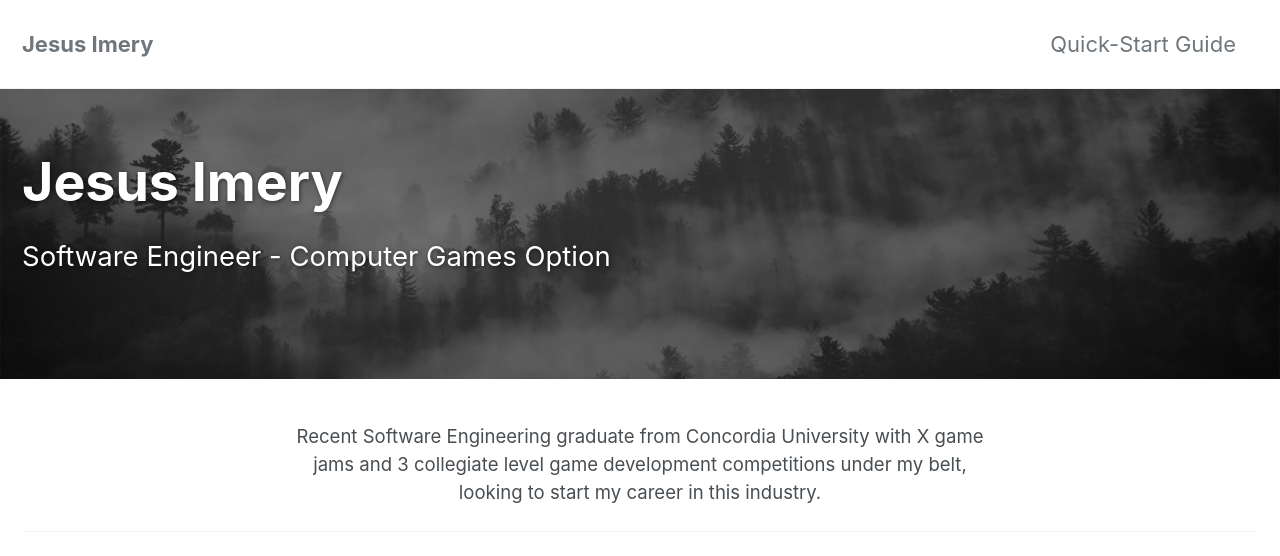
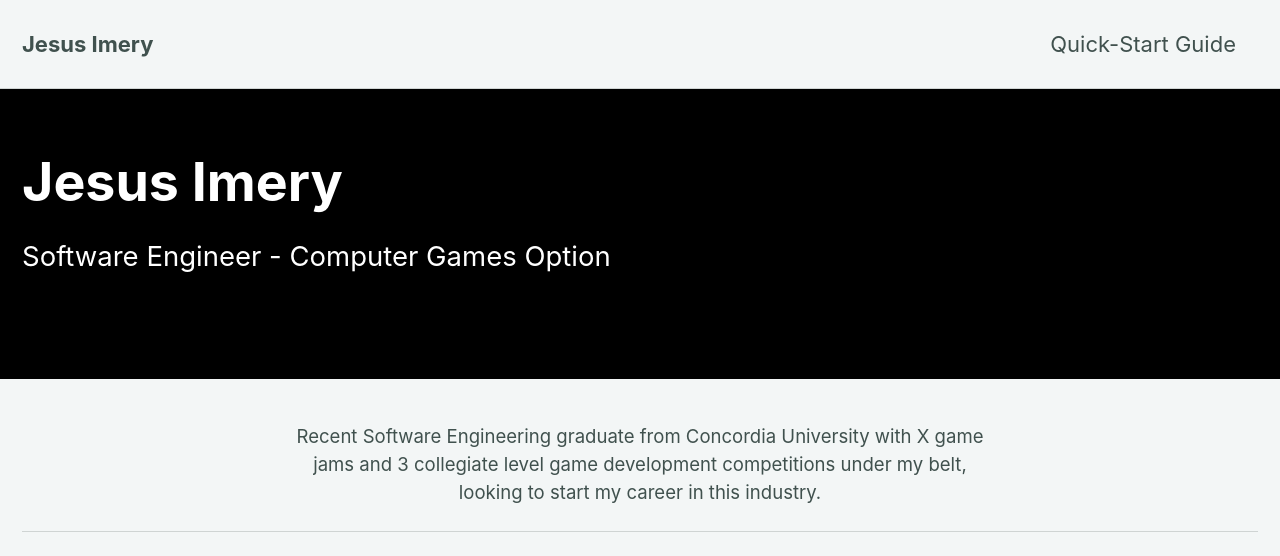
Before and after one commit to Yisas/yisas.github.io, a Jekyll site: the page built from index.md, in a window 1280 px wide. Shown: the top 556 px of the page. Built offline with Jekyll 4.4.1, drawn with Linux system fonts in a browser that asks for light colours; cached includes are drawn as plain includes; the list of posts is cut into pages by our own code; some of the changed text lies outside the part shown; grey boxes are pictures that could not be loaded.

Commit message:
View on github button + new theme & bio-photo

```diff
--- a/_config.yml
+++ b/_config.yml
@@ -12,7 +12,8 @@
 
 # theme                  : "minimal-mistakes-jekyll"
 # remote_theme           : "mmistakes/minimal-mistakes"
-minimal_mistakes_skin    : "default" # "air", "aqua", "contrast", "dark", "dirt", "neon", "mint", "plum", "sunrise"
+minimal_mistakes_skin    : "mint"
+# "default", "air", "aqua", "contrast", "dark", "dirt", "neon", "mint", "plum", "sunrise"
 
 # Site Settings
 locale                   : "en-US"
@@ -107,7 +108,7 @@
 # Site Author
 author:
   name             : "Jesus Imery"
-  avatar           : "/assets/images/bio-photo.jpg"
+  avatar           : "/assets/images/bio-photo.png"
   bio              : "Software Engineer - Computer Games Option."
   location         : "Montreal, Quebec"
   email            :
--- a/_data/ui-text.yml
+++ b/_data/ui-text.yml
@@ -23,6 +23,7 @@
   comments_title             : "Comments"
   more_label                 : "Learn more"
   download_label             : "Download"
+  github_label               : "View en Github"
   related_label              : "You may also enjoy"
   follow_label               : "Follow:"
   feed_label                 : "Feed"
@@ -76,6 +77,7 @@
   comments_label             : "Dejar un comentario"
   comments_title             : "Comentar"
   more_label                 : "Ver más"
+  github_label               : "Ver en Github"
   related_label              : "Podrías ver también"
   follow_label               : "Seguir:"
   feed_label                 : "Feed"
@@ -122,6 +124,8 @@
   comments_label             : "Laisser un commentaire"
   comments_title             : "Commentaires"
   more_label                 : "Lire plus"
+  download_label             : "Télécharger"
+  github_label               : "Voir sur Github"
   related_label              : "Vous pourriez aimer aussi"
   follow_label               : "Contact"
   feed_label                 : "Flux"
--- a/_includes/feature_row
+++ b/_includes/feature_row
@@ -52,6 +52,13 @@
 					</a>
 				{% endif %}
 
+				{% if f.github %}
+					<a href="{{ f.github }}" class="btn btn--github">
+						<i class="fab fa-github" style="margin-right:10px"></i>
+						{{ default: site.data.ui-text[site.locale].github_label | default: "View on Github" }}
+					</a>
+				{% endif %}
+
 			</p>
           {% endif %}
 
--- a/_sass/minimal-mistakes/_buttons.scss
+++ b/_sass/minimal-mistakes/_buttons.scss
@@ -70,6 +70,19 @@
     }
   }
 
+  &--github {
+    background-color: $github-color;
+	color: #fff;
+
+	&:hover {
+        @include yiq-contrasted(mix(white, $github-color, 20%));
+    }
+
+	&:visited {
+	color: #fff;
+	}
+  }
+
   /* fills width of parent container */
   &--block {
     display: block;
--- a/_sass/minimal-mistakes/_variables.scss
+++ b/_sass/minimal-mistakes/_variables.scss
@@ -70,6 +70,7 @@
 $focus-color: $primary-color !default;
 $active-color: mix(#fff, $primary-color, 80%) !default;
 $download-color: DodgerBlue !default;
+$github-color: #24292e !default;
 
 /* YIQ color contrast */
 $yiq-contrasted-dark-default: $dark-gray !default;
--- a/index.md
+++ b/index.md
@@ -19,6 +19,7 @@
     url: "/genesis/"
     btn_class: "btn--primary"
     download: "/download/"
+    github: "https://github.com/yisas/ubisoftGameLab2016"
 feature_row2:
   - image_path: /assets/images/game-splash-images/time-paradogs-splash.png
     alt: "Time Paradogs"
@@ -28,6 +29,7 @@
     url: "#test-link"
     btn_class: "btn--primary"
     download: "/download/"
+    github: "https://github.com/vladimirdlc/UbisoftGameLab2017"
 feature_row3:
   - image_path: /assets/images/game-splash-images/plight-knights-sight.png
     alt: "The Plight of Knights and Sight"
@@ -37,6 +39,7 @@
     url: "#test-link"
     btn_class: "btn--primary"
     download: "/download/"
+    github: "https://github.com/yisas/ubisoftGameLab2018"
 ---
 
 {% include feature_row id="intro" type="center" %}
```
Also changed, not shown: assets/images/bio-photo.jpg (deleted), assets/images/bio-photo.png (added), assets/images/unsplash-image-1.jpg (deleted), 1 other file.
